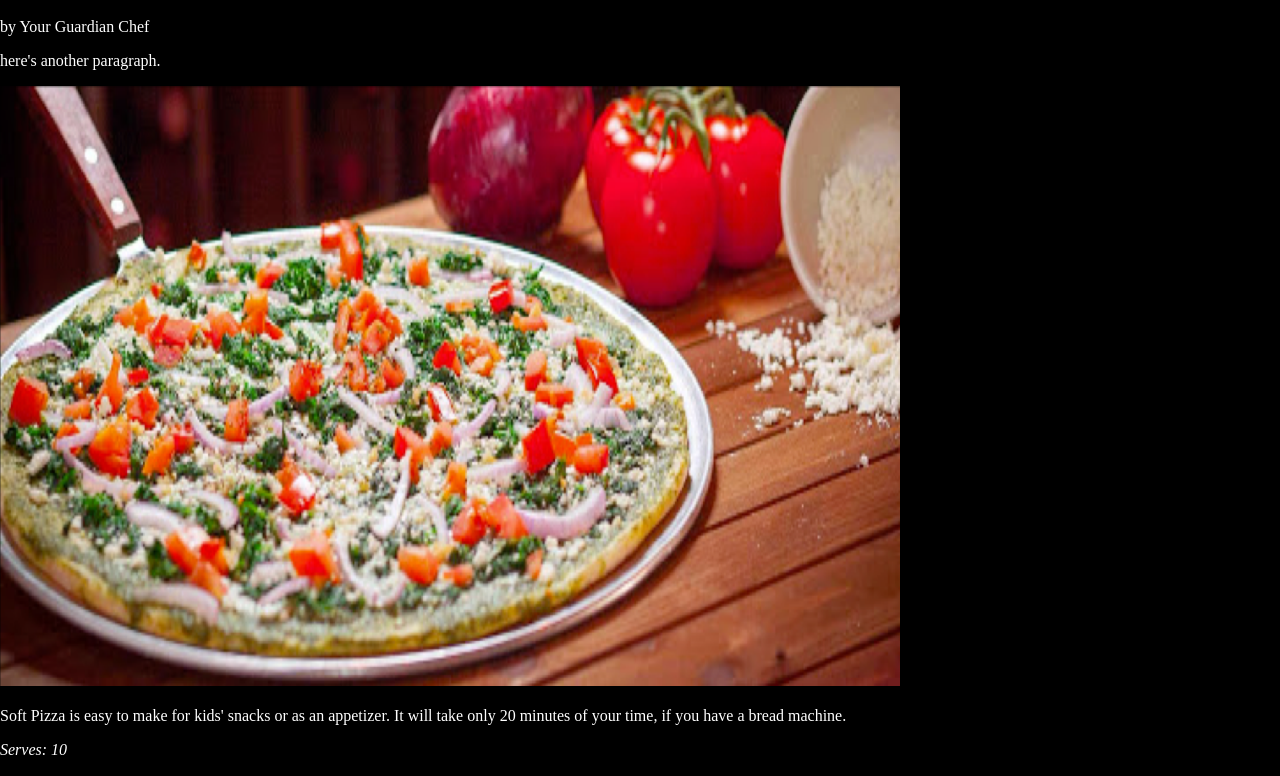
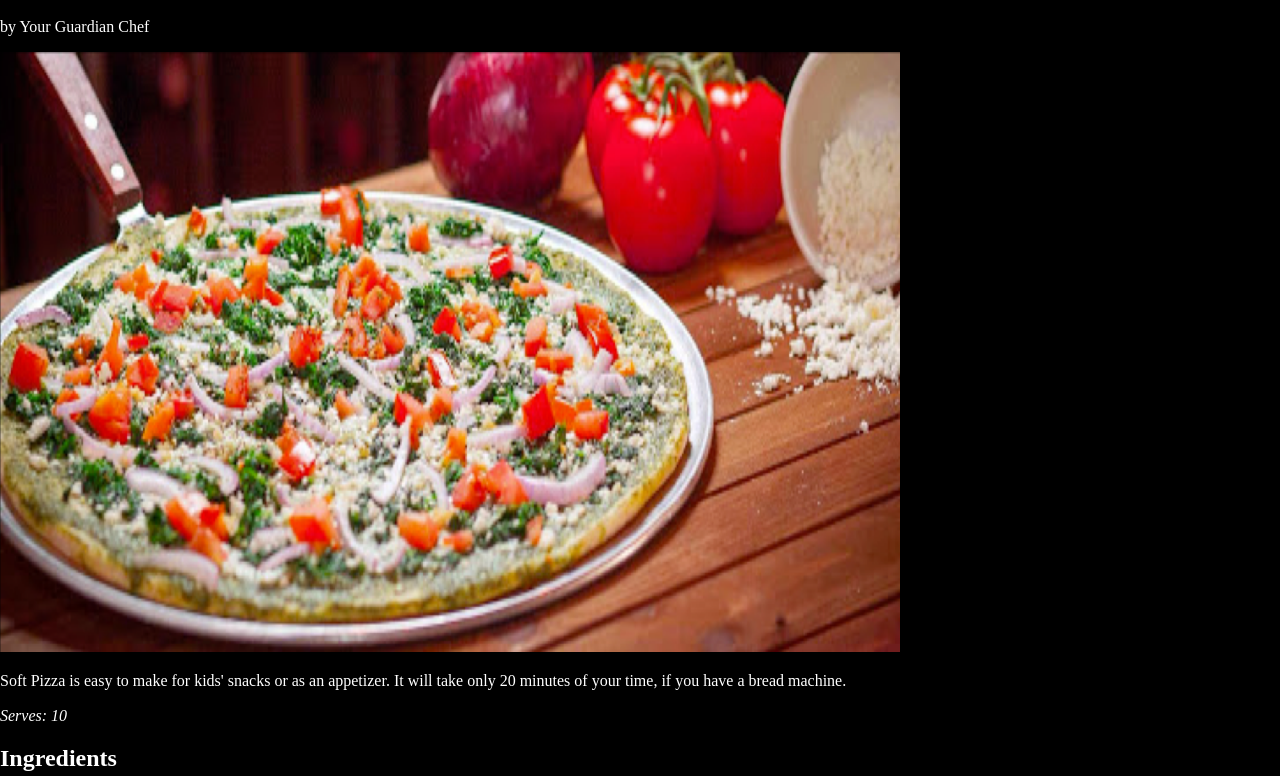
Before and after one commit to lc63/git-example, a website: page testing/pizza/index.html in a window 1280 px wide. Shown: the part 102-878 px from the top of the page. Drawn offline with nearby package versions, Linux system fonts and the light colour scheme.

Commit message:
Update index.html

```diff
--- a/testing/pizza/index.html
+++ b/testing/pizza/index.html
@@ -12,7 +12,7 @@
     <header>
         <h1>Soft Pizza with Basil, Cherry Tomatoes, and Mozzarella</h1>
         <p>by Your Guardian Chef</p>
-        <p>here's another paragraph.</p>
+
     </header>
 
     <main>
```
